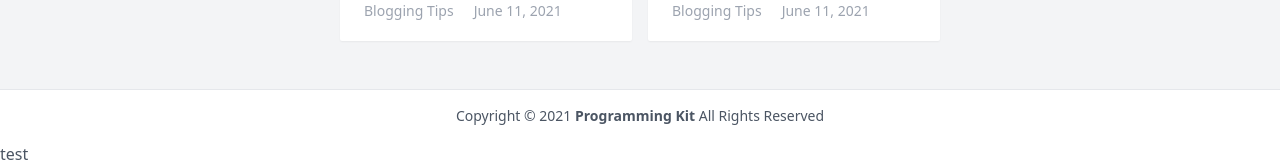
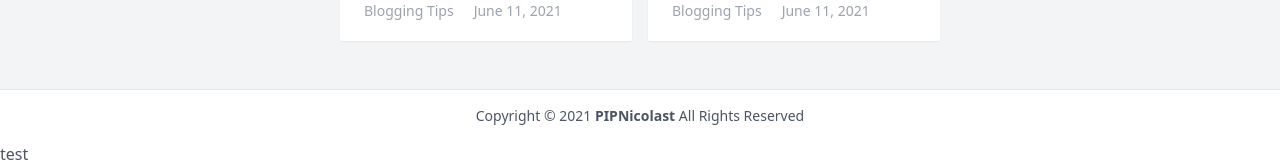
Before and after one commit to PIPNicolas/desarrollo-personal, a Django app: template templates/pages/index.html in a window 1280 px wide. Shown: the part 1677-1843 px from the top of the page. Run offline with Django 3.2, Linux system fonts and the light colour scheme; the template is opened without the code that fills it, so the values that code supplies are empty; some libraries are stand-ins or nearby versions.

Commit message:
Update navbar.html

```diff
--- a/templates/components/navbar.html
+++ b/templates/components/navbar.html
@@ -619,7 +619,7 @@
 
     <!-- footer -->
     <footer class="border-t py-4">
-        <p class=" text-sm text-center">Copyright © 2021 <span class="font-semibold">Programming Kit</span>
+        <p class=" text-sm text-center">Copyright © 2021 <span class="font-semibold">PIPNicolast</span>
             All Rights Reserved</p>
     </footer>
 
```
